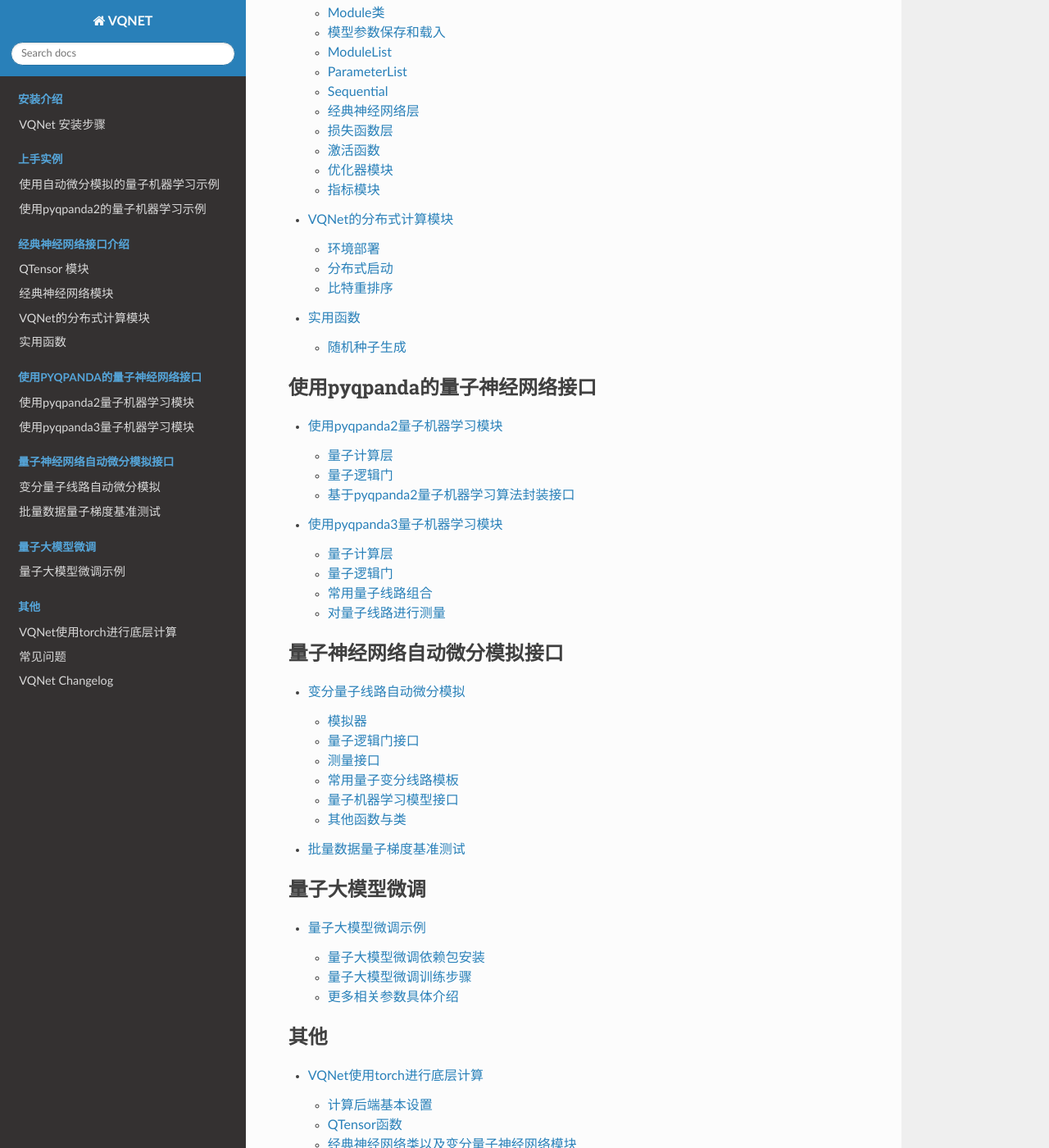
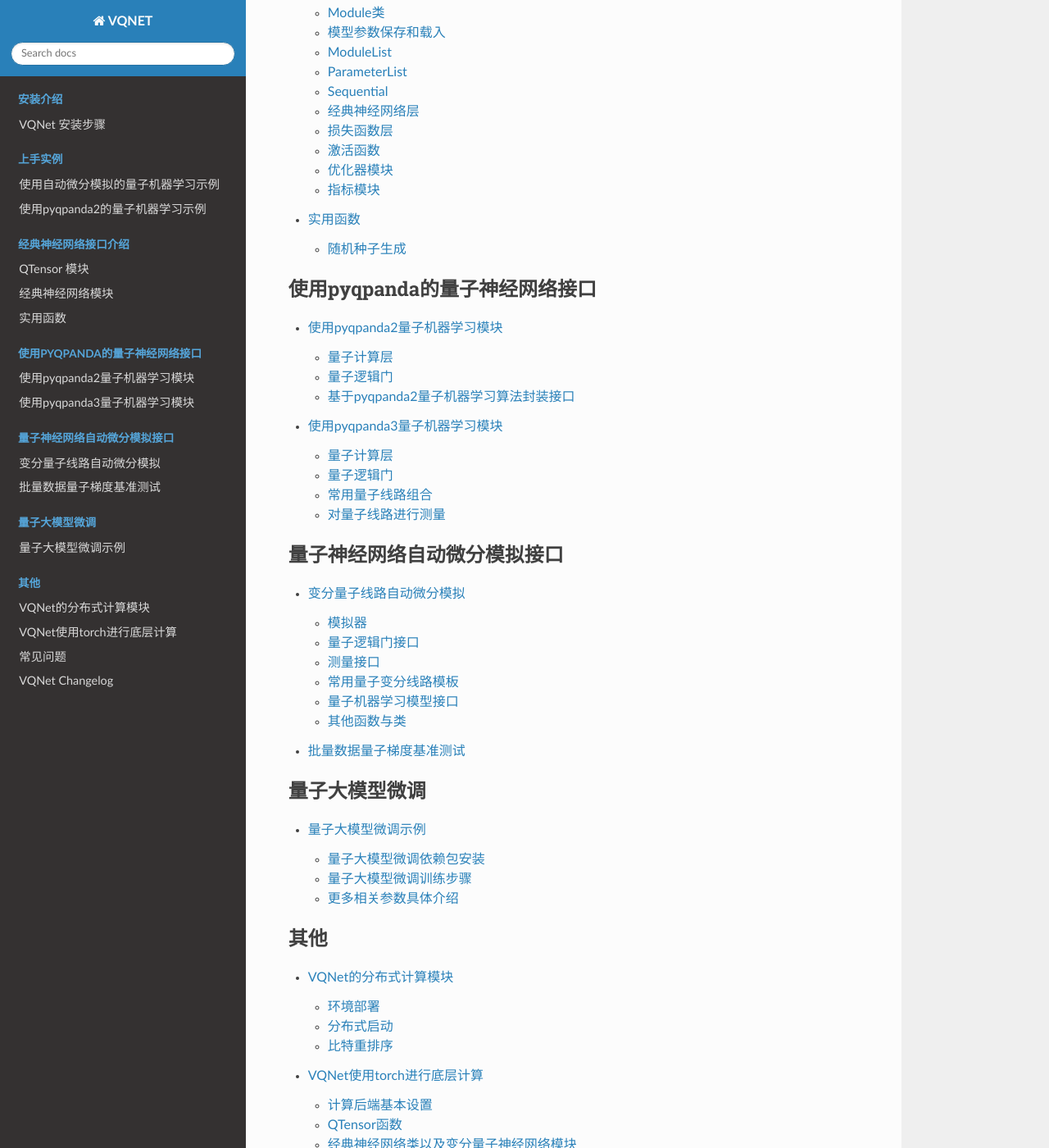
Before and after one commit to OriginQ/VQNET2.0-tutorial, a Sphinx documentation site: the page built from source/index.rst, in a window 1280 px wide and 1400 px high, scrolled down 2288 px. Shown: the whole window at 82% size. Built offline with Sphinx 7.4.7 and the Read the Docs theme 3.1.0, drawn with Linux system fonts in a browser that asks for light colours; part of the change alters nothing that is shown.

```diff
--- a/source/index.rst
+++ b/source/index.rst
@@ -58,7 +58,6 @@ VQNet 不仅是一个强大的开发工具，还在公司内部多个项目中
 
     rst/QTensor.rst
     rst/nn.rst
-    rst/vqnet_dist.rst
     rst/utils.rst
 
 .. toctree::
@@ -85,6 +84,7 @@ VQNet 不仅是一个强大的开发工具，还在公司内部多个项目中
     :caption: 其他
     :maxdepth: 2
 
+    rst/vqnet_dist.rst
     rst/torch_api.rst
     rst/FAQ.rst
     rst/CHANGELOG.rst
```
